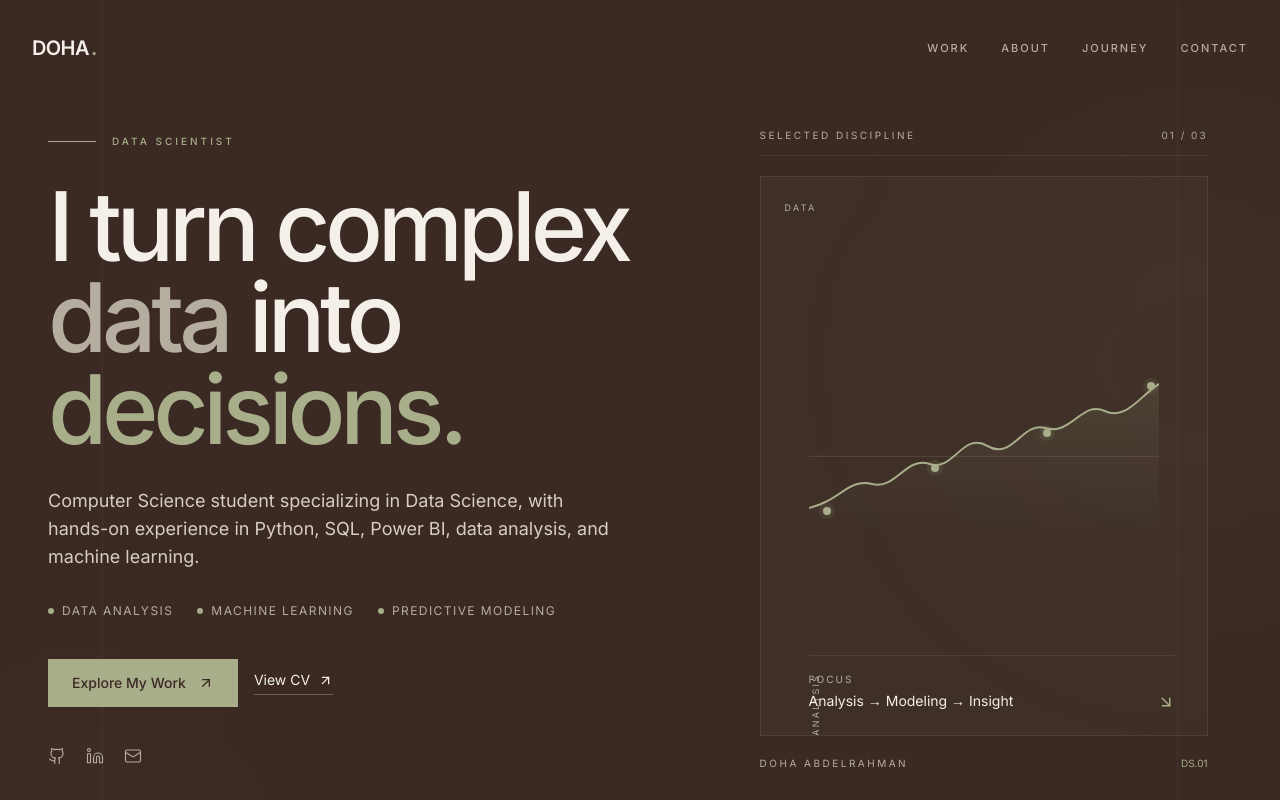
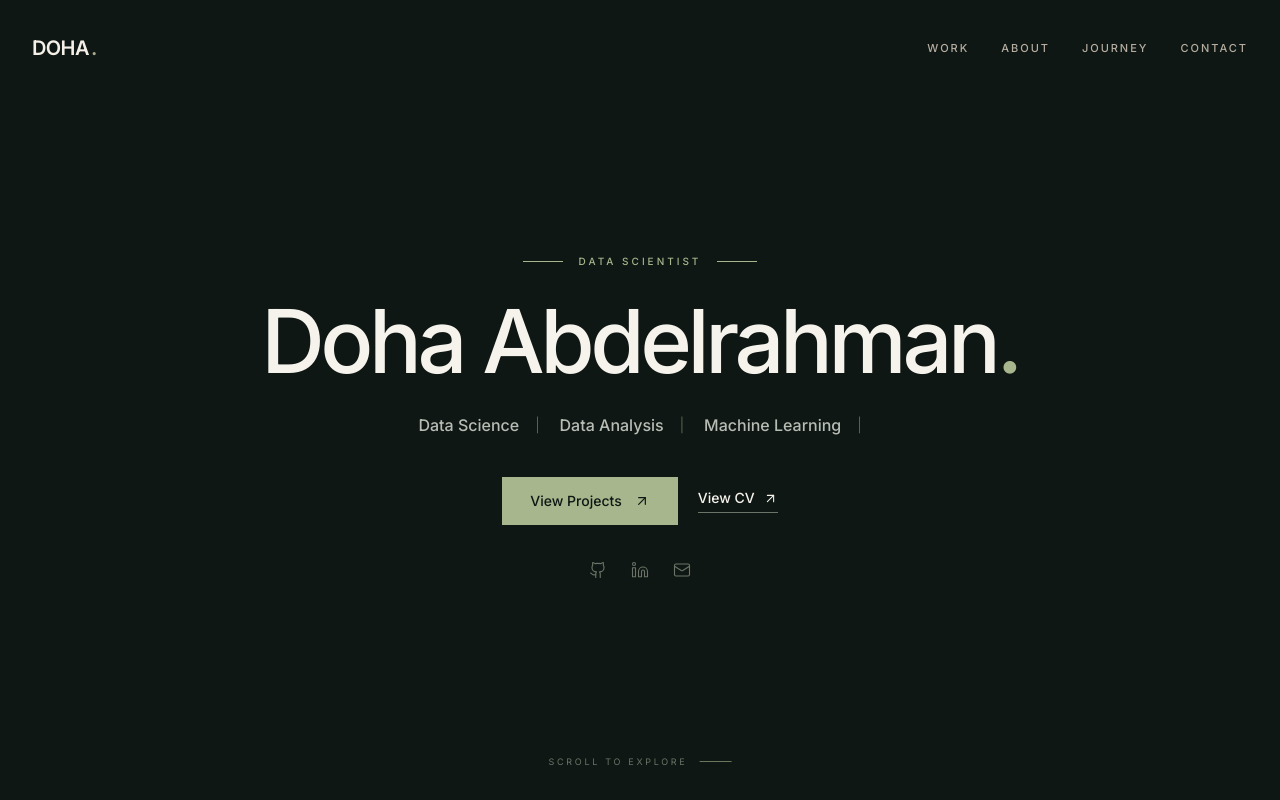
Before and after one commit to DohaAbdelrahman/Doha, a Next.js app: page / in a window 1280 px wide. Shown: the top 800 px of the page. Built offline with nearby package versions, Linux system fonts and the light colour scheme.

Commit message:
update hero

```diff
--- a/src/sections/HeroSection.tsx
+++ b/src/sections/HeroSection.tsx
@@ -1,7 +1,12 @@
 "use client";
 
 import { motion } from "framer-motion";
-import { ArrowDownRight, ArrowUpRight, Github, Linkedin, Mail } from "lucide-react";
+import {
+  Github,
+  Linkedin,
+  Mail,
+  ArrowUpRight,
+} from "lucide-react";
 
 import { profile } from "@/data/portfolio";
 
@@ -20,63 +25,13 @@ export default function HeroSection() {
         relative
         min-h-screen
         overflow-hidden
-        bg-[#3A2A23]
-        text-[#F4F0E8]
+        bg-[#0F1714]
+        text-[#F5F3EC]
       "
     >
-      {/* Background details */}
-
-      <div className="pointer-events-none absolute inset-0">
-        <div
-          className="
-            absolute
-            right-[-120px]
-            top-[18%]
-            h-[420px]
-            w-[420px]
-            rounded-full
-            bg-[#A8AD8A]/[0.04]
-            blur-[120px]
-          "
-        />
-
-        <div
-          className="
-            absolute
-            bottom-[-160px]
-            left-[-100px]
-            h-[360px]
-            w-[360px]
-            rounded-full
-            bg-[#B5ADA0]/[0.025]
-            blur-[110px]
-          "
-        />
-
-        <div
-          className="
-            absolute
-            left-[8%]
-            top-0
-            h-full
-            w-px
-            bg-[#D6CEC1]/[0.06]
-          "
-        />
-
-        <div
-          className="
-            absolute
-            right-[8%]
-            top-0
-            h-full
-            w-px
-            bg-[#D6CEC1]/[0.06]
-          "
-        />
-      </div>
-
-      {/* Main Hero */}
+      {/* =========================================================
+          HERO
+      ========================================================= */}
 
       <div
         className="
@@ -85,29 +40,35 @@ export default function HeroSection() {
           mx-auto
           flex
           min-h-screen
-          max-w-7xl
+          w-full
+          max-w-6xl
           items-center
+          justify-center
           px-6
           pb-20
-          pt-32
+          pt-28
+          text-center
           sm:px-8
-          lg:px-12
         "
       >
-        <div className="grid w-full items-center gap-16 lg:grid-cols-[1.1fr_0.9fr] lg:gap-20">
-
-          {/* LEFT */}
-
-          <div className="max-w-3xl">
+        <div className="flex w-full flex-col items-center">
 
           {/* Eyebrow */}
 
           <motion.div
-              initial={{ opacity: 0, y: 15 }}
-              animate={{ opacity: 1, y: 0 }}
-              transition={{ duration: 0.6 }}
+            initial={{
+              opacity: 0,
+              y: 12,
+            }}
+            animate={{
+              opacity: 1,
+              y: 0,
+            }}
+            transition={{
+              duration: 0.6,
+            }}
             className="
-                mb-8
+              mb-7
               flex
               items-center
               gap-4
@@ -116,8 +77,8 @@ export default function HeroSection() {
             <span
               className="
                 h-px
-                  w-12
-                  bg-[#A8AD8A]
+                w-10
+                bg-[#A7B68D]
               "
             />
 
@@ -127,135 +88,143 @@ export default function HeroSection() {
                 font-medium
                 uppercase
                 tracking-[0.3em]
-                  text-[#A8AD8A]
+                text-[#A7B68D]
               "
             >
               Data Scientist
             </span>
+
+            <span
+              className="
+                h-px
+                w-10
+                bg-[#A7B68D]
+              "
+            />
           </motion.div>
 
-            {/* Heading */}
+          {/* Name */}
 
           <motion.h1
-              initial={{ opacity: 0, y: 25 }}
-              animate={{ opacity: 1, y: 0 }}
+            initial={{
+              opacity: 0,
+              y: 22,
+            }}
+            animate={{
+              opacity: 1,
+              y: 0,
+            }}
             transition={{
               duration: 0.8,
               delay: 0.1,
             }}
             className="
-                max-w-4xl
-                text-[58px]
+              text-5xl
               font-medium
-                leading-[0.95]
-                tracking-[-0.055em]
-                text-[#F4F0E8]
+              leading-none
+              tracking-[-0.05em]
+              text-[#F5F3EC]
 
-                sm:text-[72px]
-                md:text-[88px]
-                lg:text-[96px]
+              sm:text-6xl
+              md:text-7xl
+              lg:text-[88px]
             "
           >
-              I turn complex
-              <br />
-
-              <span className="text-[#B5ADA0]">
-                data
-              </span>{" "}
-              into
-              <br />
-
-              <span className="text-[#A8AD8A]">
-                decisions.
-              </span>
+            {profile.name}
+            <span className="text-[#A7B68D]">.</span>
           </motion.h1>
 
-            {/* Description */}
+          {/* Specializations */}
 
-            <motion.p
-              initial={{ opacity: 0, y: 15 }}
-              animate={{ opacity: 1, y: 0 }}
+          <motion.div
+            initial={{
+              opacity: 0,
+              y: 12,
+            }}
+            animate={{
+              opacity: 1,
+              y: 0,
+            }}
             transition={{
               duration: 0.7,
               delay: 0.3,
             }}
             className="
-                mt-8
-                max-w-xl
-                text-base
-                leading-7
-                text-[#D6CEC1]
-                sm:text-lg
-              "
-            >
-              {profile.description}
-            </motion.p>
-
-            {/* Expertise */}
-
-            <motion.div
-              initial={{ opacity: 0, y: 15 }}
-              animate={{ opacity: 1, y: 0 }}
-              transition={{
-                duration: 0.7,
-                delay: 0.4,
-              }}
-              className="
-                mt-8
+              mt-7
               flex
               flex-wrap
-                gap-x-6
+              items-center
+              justify-center
+              gap-x-5
               gap-y-3
             "
           >
             {[
+              "Data Science",
               "Data Analysis",
               "Machine Learning",
-                "Predictive Modeling",
-              ].map((item) => (
-                <span
-                  key={item}
-                  className="
-                    flex
-                    items-center
-                    gap-2
-                    text-xs
-                    uppercase
-                    tracking-[0.12em]
-                    text-[#B5ADA0]
-                  "
+            ].map((skill, index) => (
+              <div
+                key={skill}
+                className="flex items-center gap-4"
               >
                 <span
                   className="
-                      h-1.5
-                      w-1.5
-                      rounded-full
-                      bg-[#A8AD8A]
+                    text-sm
+                    font-medium
+                    text-[#B7BDB5]
+                    transition-colors
+                    duration-300
+                    hover:text-[#F5F3EC]
+                    sm:text-base
                   "
-                  />
+                >
+                  {skill}
+                </span>
 
-                  {item}
+                {index < 3 && (
+                  <span
+                    className="
+                      text-[#A7B68D]/60
+                      text-sm
+                      font-light
+                    "
+                  >
+                    |
                   </span>
+                )}
+              </div>
             ))}
           </motion.div>
 
           {/* Actions */}
 
           <motion.div
-              initial={{ opacity: 0, y: 15 }}
-              animate={{ opacity: 1, y: 0 }}
+            initial={{
+              opacity: 0,
+              y: 12,
+            }}
+            animate={{
+              opacity: 1,
+              y: 0,
+            }}
             transition={{
               duration: 0.7,
-                delay: 0.5,
+              delay: 0.45,
             }}
             className="
               mt-10
               flex
-                flex-wrap
+              flex-col
               items-center
-                gap-4
+              justify-center
+              gap-5
+
+              sm:flex-row
             "
           >
+            {/* Primary */}
+
             <button
               type="button"
               onClick={scrollToProjects}
@@ -263,23 +232,25 @@ export default function HeroSection() {
                 group
                 inline-flex
                 items-center
+                justify-center
                 gap-3
-                  bg-[#A8AD8A]
-                  px-6
+                bg-[#A7B68D]
+                px-7
                 py-3.5
                 text-sm
                 font-medium
-                  text-[#3A2A23]
+                text-[#0F1714]
                 transition-all
                 duration-300
-                  hover:-translate-y-1
-                  hover:bg-[#B5ADA0]
+                hover:-translate-y-0.5
+                hover:bg-[#B8C49F]
               "
             >
-                Explore My Work
+              View Projects
 
               <ArrowUpRight
                 size={16}
+                strokeWidth={1.8}
                 className="
                   transition-transform
                   duration-300
@@ -289,45 +260,62 @@ export default function HeroSection() {
               />
             </button>
 
+            {/* Secondary */}
+
             <a
               href="https://drive.google.com/file/d/1vlPN2HeH4bDd-tXfGg2ckXORN8nZMT-C/view?usp=sharing"
               target="_blank"
               rel="noopener noreferrer"
               className="
+                group
                 inline-flex
                 items-center
                 gap-2
                 border-b
-                  border-[#D6CEC1]/30
+                border-[#6B7468]
                 pb-1
                 text-sm
-                  text-[#F4F0E8]
-                  transition-colors
+                font-medium
+                text-[#F5F3EC]
+                transition-all
                 duration-300
-                  hover:border-[#A8AD8A]
-                  hover:text-[#A8AD8A]
+                hover:border-[#A7B68D]
+                hover:text-[#A7B68D]
               "
             >
               View CV
 
-                <ArrowUpRight size={15} />
+              <ArrowUpRight
+                size={15}
+                strokeWidth={1.7}
+                className="
+                  transition-transform
+                  duration-300
+                  group-hover:translate-x-0.5
+                  group-hover:-translate-y-0.5
+                "
+              />
             </a>
           </motion.div>
 
-            {/* Socials */}
+          {/* Social Links */}
 
           <motion.div
-              initial={{ opacity: 0 }}
-              animate={{ opacity: 1 }}
+            initial={{
+              opacity: 0,
+            }}
+            animate={{
+              opacity: 1,
+            }}
             transition={{
               duration: 0.7,
-                delay: 0.7,
+              delay: 0.65,
             }}
             className="
-                mt-10
+              mt-9
               flex
               items-center
-                gap-5
+              gap-6
             "
           >
             <a
@@ -336,13 +324,16 @@ export default function HeroSection() {
               rel="noopener noreferrer"
               aria-label="GitHub"
               className="
-                  text-[#B5ADA0]
+                text-[#6B7468]
                 transition-colors
                 duration-300
-                  hover:text-[#A8AD8A]
+                hover:text-[#A7B68D]
               "
             >
-                <Github size={18} strokeWidth={1.5} />
+              <Github
+                size={18}
+                strokeWidth={1.5}
+              />
             </a>
 
             <a
@@ -351,216 +342,42 @@ export default function HeroSection() {
               rel="noopener noreferrer"
               aria-label="LinkedIn"
               className="
-                  text-[#B5ADA0]
+                text-[#6B7468]
                 transition-colors
                 duration-300
-                  hover:text-[#A8AD8A]
+                hover:text-[#A7B68D]
               "
             >
-                <Linkedin size={18} strokeWidth={1.5} />
+              <Linkedin
+                size={18}
+                strokeWidth={1.5}
+              />
             </a>
 
             <a
               href={`mailto:${profile.email}`}
               aria-label="Email"
               className="
-                  text-[#B5ADA0]
+                text-[#6B7468]
                 transition-colors
                 duration-300
-                  hover:text-[#A8AD8A]
+                hover:text-[#A7B68D]
               "
             >
-                <Mail size={18} strokeWidth={1.5} />
+              <Mail
+                size={18}
+                strokeWidth={1.5}
+              />
             </a>
           </motion.div>
         </div>
+      </div>
 
-          {/* RIGHT — DATA VISUAL */}
+      {/* =========================================================
+          BOTTOM LABEL
+      ========================================================= */}
 
       <motion.div
-            initial={{
-              opacity: 0,
-              x: 35,
-            }}
-            animate={{
-              opacity: 1,
-              x: 0,
-            }}
-            transition={{
-              duration: 0.9,
-              delay: 0.2,
-            }}
-            className="
-              relative
-              mx-auto
-              w-full
-              max-w-md
-              lg:ml-auto
-            "
-          >
-            {/* Index */}
-
-            <div
-              className="
-                mb-5
-                flex
-                items-center
-                justify-between
-                border-b
-                border-[#D6CEC1]/10
-                pb-3
-              "
-            >
-              <span
-                className="
-                  text-[10px]
-                  uppercase
-                  tracking-[0.25em]
-                  text-[#B5ADA0]
-                "
-              >
-                Selected Discipline
-              </span>
-
-              <span
-                className="
-                  text-[10px]
-                  tracking-[0.2em]
-                  text-[#A8AD8A]
-                "
-              >
-                01 / 03
-              </span>
-            </div>
-
-            {/* Visual */}
-
-            <div
-              className="
-                relative
-                aspect-[4/5]
-                overflow-hidden
-                border
-                border-[#D6CEC1]/10
-                bg-[#44352D]/45
-              "
-            >
-              {/* Vertical labels */}
-
-              <div
-                className="
-                  absolute
-                  bottom-6
-                  left-6
-                  top-6
-                  flex
-                  flex-col
-                  justify-between
-                "
-              >
-                <span
-                  className="
-                    text-[9px]
-                    uppercase
-                    tracking-[0.25em]
-                    text-[#B5ADA0]
-                  "
-                >
-                  DATA
-                </span>
-
-                <span
-                  className="
-                    rotate-[-90deg]
-                    text-[9px]
-                    uppercase
-                    tracking-[0.25em]
-                    text-[#B5ADA0]
-                  "
-                >
-                  ANALYSIS
-                </span>
-              </div>
-
-              {/* Chart */}
-
-              <div
-                className="
-                  absolute
-                  inset-x-12
-                  top-1/2
-                  h-40
-                  -translate-y-1/2
-                "
-              >
-                <div
-                  className="
-                    absolute
-                    inset-x-0
-                    top-1/2
-                    h-px
-                    bg-[#D6CEC1]/10
-                  "
-                />
-
-                <div
-                  className="
-                    absolute
-                    left-0
-                    right-0
-                    top-0
-                    h-full
-                    bg-[linear-gradient(to_bottom,transparent_49.5%,rgba(214,206,193,0.07)_50%,transparent_50.5%)]
-                  "
-                />
-
-                <svg
-                  viewBox="0 0 400 160"
-                  className="absolute inset-0 h-full w-full"
-                  fill="none"
-                  preserveAspectRatio="none"
-                >
-                  <motion.path
-                    d="
-                      M0 132
-                      C35 125 45 102 72 108
-                      C100 114 110 80 138 88
-                      C165 96 176 55 204 70
-                      C232 85 244 45 270 52
-                      C300 60 312 24 338 35
-                      C362 45 378 20 400 8
-                    "
-                    stroke="#A8AD8A"
-                    strokeWidth="2"
-                    initial={{
-                      pathLength: 0,
-                      opacity: 0,
-                    }}
-                    animate={{
-                      pathLength: 1,
-                      opacity: 1,
-                    }}
-                    transition={{
-                      duration: 2,
-                      delay: 0.5,
-                      ease: "easeOut",
-                    }}
-                  />
-
-                  <motion.path
-                    d="
-                      M0 132
-                      C35 125 45 102 72 108
-                      C100 114 110 80 138 88
-                      C165 96 176 55 204 70
-                      C232 85 244 45 270 52
-                      C300 60 312 24 338 35
-                      C362 45 378 20 400 8
-                      L400 160
-                      L0 160
-                      Z
-                    "
-                    fill="url(#chartFill)"
         initial={{
           opacity: 0,
         }}
@@ -568,161 +385,12 @@ export default function HeroSection() {
           opacity: 1,
         }}
         transition={{
-                      duration: 1.5,
-                      delay: 1,
-                    }}
-                  />
-
-                  <defs>
-                    <linearGradient
-                      id="chartFill"
-                      x1="0"
-                      y1="0"
-                      x2="0"
-                      y2="1"
-                    >
-                      <stop
-                        offset="0%"
-                        stopColor="#A8AD8A"
-                        stopOpacity="0.12"
-                      />
-
-                      <stop
-                        offset="100%"
-                        stopColor="#A8AD8A"
-                        stopOpacity="0"
-                      />
-                    </linearGradient>
-                  </defs>
-                </svg>
-
-                {/* Data points */}
-
-                {[
-                  ["left-[4%]", "top-[82%]"],
-                  ["left-[35%]", "top-[55%]"],
-                  ["left-[67%]", "top-[33%]"],
-                  ["right-[1%]", "top-[4%]"],
-                ].map(([x, y], index) => (
-                  <motion.span
-                    key={index}
-                    initial={{
-                      scale: 0,
-                      opacity: 0,
-                    }}
-                    animate={{
-                      scale: 1,
-                      opacity: 1,
-                    }}
-                    transition={{
-                      delay: 1 + index * 0.15,
-                    }}
-                    className={`
-                      absolute
-                      ${x}
-                      ${y}
-                      h-2
-                      w-2
-                      rounded-full
-                      bg-[#A8AD8A]
-                      ring-4
-                      ring-[#A8AD8A]/10
-                    `}
-                  />
-                ))}
-              </div>
-
-              {/* Bottom information */}
-
-              <div
-                className="
-                  absolute
-                  bottom-6
-                  left-12
-                  right-8
-                  border-t
-                  border-[#D6CEC1]/10
-                  pt-4
-                "
-              >
-                <div className="flex items-end justify-between gap-4">
-                  <div>
-                    <p
-                      className="
-                        text-[10px]
-                        uppercase
-                        tracking-[0.2em]
-                        text-[#B5ADA0]
-                      "
-                    >
-                      Focus
-                    </p>
-
-                    <p
-                      className="
-                        mt-1
-                        text-sm
-                        text-[#F4F0E8]
-                      "
-                    >
-                      Analysis → Modeling → Insight
-                    </p>
-                  </div>
-
-                  <ArrowDownRight
-                    size={18}
-                    className="text-[#A8AD8A]"
-                  />
-                </div>
-              </div>
-            </div>
-
-            {/* Bottom label */}
-
-            <div
-              className="
-                mt-5
-                flex
-                items-center
-                justify-between
-              "
-            >
-              <span
-                className="
-                  text-[10px]
-                  uppercase
-                  tracking-[0.25em]
-                  text-[#B5ADA0]
-                "
-              >
-                Doha Abdelrahman
-              </span>
-
-              <span
-                className="
-                  text-[10px]
-                  text-[#A8AD8A]
-                "
-              >
-                DS.01
-              </span>
-            </div>
-          </motion.div>
-        </div>
-      </div>
-
-      {/* Bottom scroll */}
-
-      <motion.div
-        initial={{ opacity: 0 }}
-        animate={{ opacity: 1 }}
-        transition={{
           duration: 0.8,
-          delay: 1.2,
+          delay: 0.9,
         }}
         className="
           absolute
-          bottom-7
+          bottom-8
           left-1/2
           hidden
           -translate-x-1/2
@@ -736,7 +404,7 @@ export default function HeroSection() {
             text-[9px]
             uppercase
             tracking-[0.3em]
-            text-[#B5ADA0]
+            text-[#6B7468]
           "
         >
           Scroll to explore
@@ -746,7 +414,7 @@ export default function HeroSection() {
           className="
             h-px
             w-8
-            bg-[#A8AD8A]/60
+            bg-[#A7B68D]/60
           "
         />
       </motion.div>
```
Lines whose indentation alone changed are shown as unchanged.
